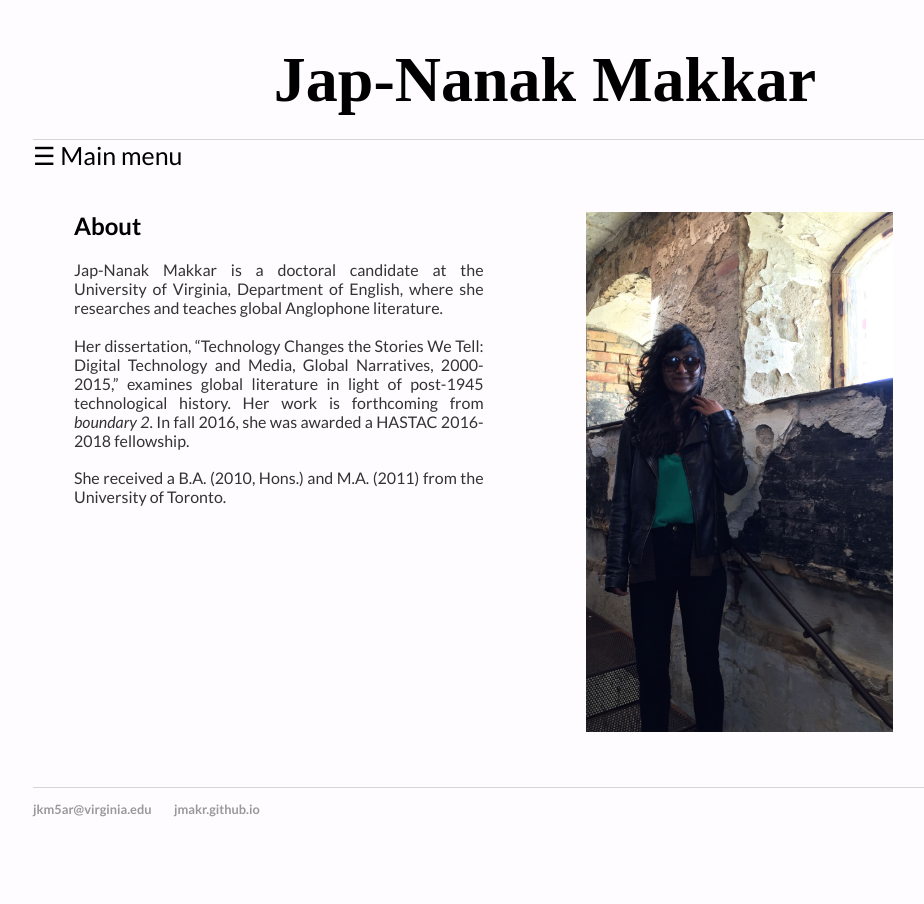
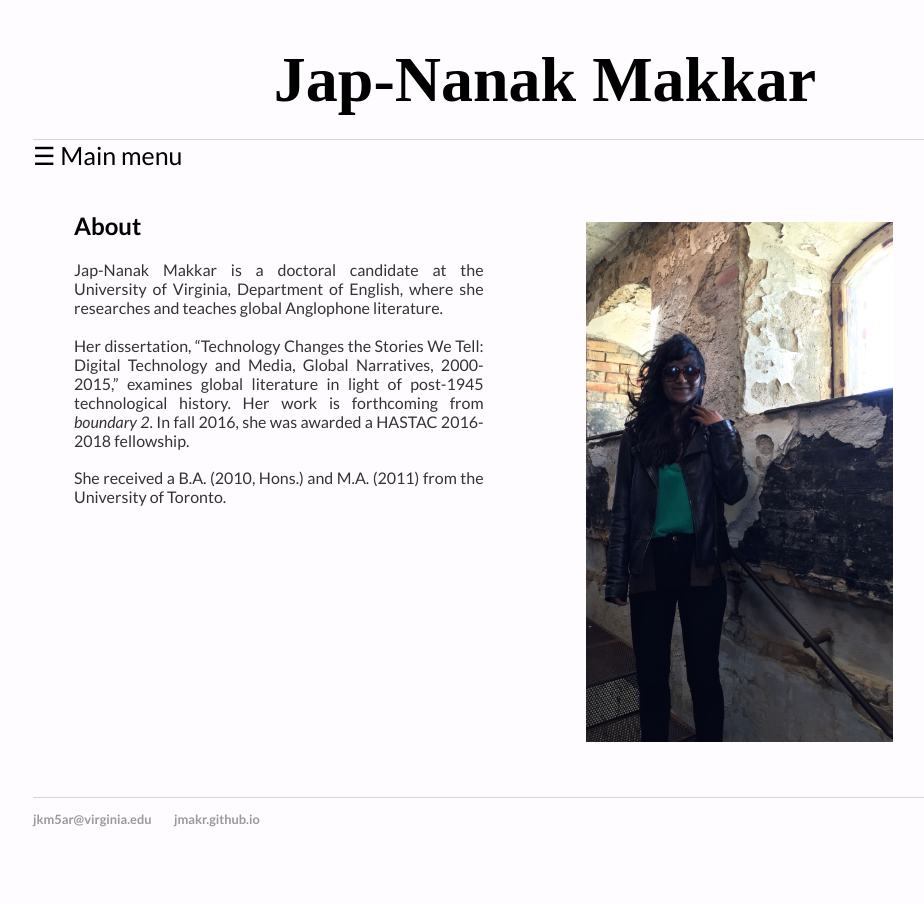
Before and after one commit to jmakr/jmakr.github.io, a Jekyll site: the page built from index.html, in a window 1280 px wide. Shown: the whole page, without its empty margins (95-1019 px from the left). Built offline with Jekyll 4.4.1, drawn with Linux system fonts in a browser that asks for light colours.

Commit message:
Update main.css

```diff
--- a/css/main.css
+++ b/css/main.css
@@ -20,6 +20,7 @@
 }
 
 body {
+    padding-bottom:5%;
     background-color: #FEFCFF;
     margin-top: 30px;
     margin-right: auto;
@@ -73,7 +74,7 @@
     width: 50%;
     height: 65%;
     padding-bottom:5%;
-    padding-top: 4%;
+    padding-top: 5%;
 
 
 }
```
